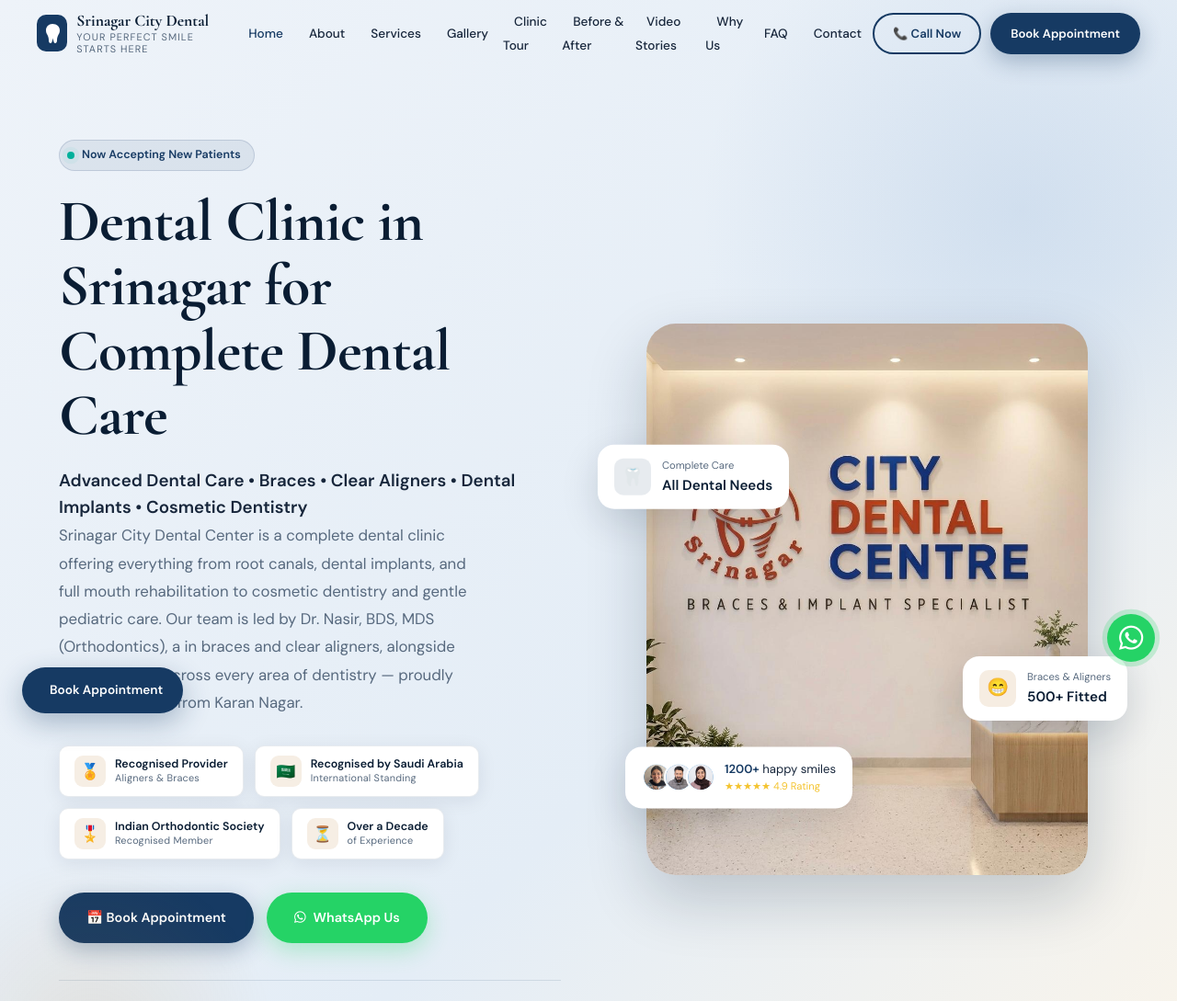
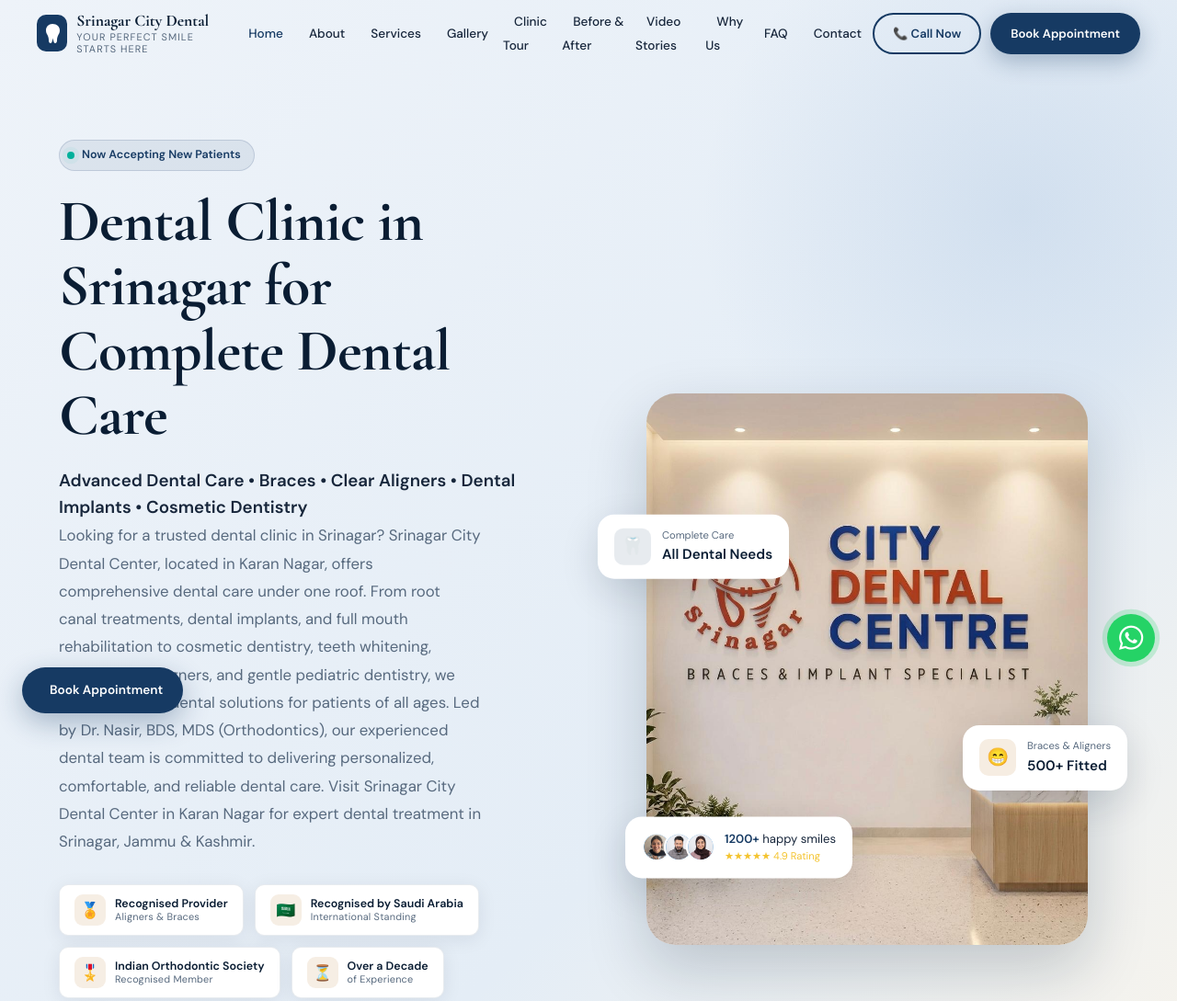
Before and after one commit to kumarnishant1833/SrinagarCityDental, a plain HTML site: page index.html in a window 1280 px wide. Shown: the top 1089 px of the page at 92% size. Drawn offline with nearby package versions, Linux system fonts and the light colour scheme.

Commit message:
Updated description

```diff
--- a/index.html
+++ b/index.html
@@ -1116,7 +1116,7 @@
           Advanced Dental Care • Braces • Clear Aligners • Dental Implants • Cosmetic Dentistry
         </h3>
         <p class="hero-desc">
-          Srinagar City Dental Center is a complete dental clinic offering everything from root canals, dental implants, and full mouth rehabilitation to cosmetic dentistry and gentle pediatric care. Our team is led by Dr. Nasir, BDS, MDS (Orthodontics), a  in braces and clear aligners, alongside experienced s across every area of dentistry — proudly serving Srinagar from Karan Nagar.
+          Looking for a trusted dental clinic in Srinagar? Srinagar City Dental Center, located in Karan Nagar, offers comprehensive dental care under one roof. From root canal treatments, dental implants, and full mouth rehabilitation to cosmetic dentistry, teeth whitening, braces, clear aligners, and gentle pediatric dentistry, we provide quality dental solutions for patients of all ages. Led by Dr. Nasir, BDS, MDS (Orthodontics), our experienced dental team is committed to delivering personalized, comfortable, and reliable dental care. Visit Srinagar City Dental Center in Karan Nagar for expert dental treatment in Srinagar, Jammu & Kashmir.
         </p>
 
         <div class="trust-badges" role="list" aria-label="Recognitions and credentials">
```
